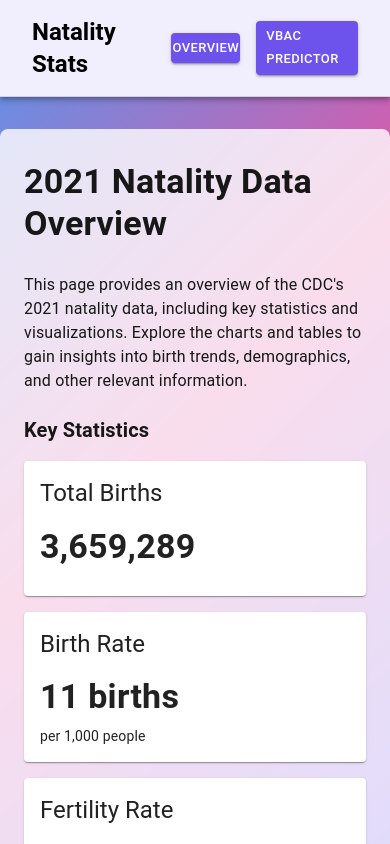
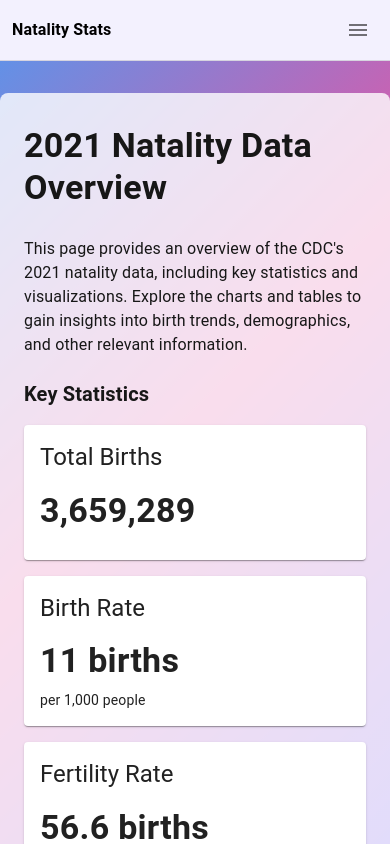
Before and after one commit to shroommu/natality-stats, a Next.js app in the folder frontend/: page / in a window 390 px wide. Shown: the top 844 px of the page. Built offline with nearby package versions, Linux system fonts and the light colour scheme.

Commit message:
mobile friendly menu

```diff
--- a/frontend/app/layout.tsx
+++ b/frontend/app/layout.tsx
@@ -1,7 +1,8 @@
 import type { Metadata } from "next";
 import "./globals.css";
-import { AppBar, Box, Button, Link, Toolbar, Typography } from "@mui/material";
+import { Box } from "@mui/material";
 import { AppThemeProvider } from "@/components/AppThemeProvider";
+import { AppHeader } from "@/components/AppHeader";
 import { APP_BACKGROUND_GRADIENT } from "@/theme/colorTokens";
 
 export const metadata: Metadata = {
@@ -22,42 +23,7 @@ export default function RootLayout({
         }}
       >
         <AppThemeProvider>
-          <AppBar position="static">
-            <Toolbar
-              sx={{
-                gap: 2,
-                display: "flex",
-                px: 4,
-                py: 2,
-                backgroundColor: "rgba(255, 255, 255, 0.9)",
-                borderBottom: "1px solid",
-                borderColor: "divider",
-              }}
-            >
-              <Link
-                href="/"
-                sx={{
-                  mr: 2,
-                  color: "black",
-                  textDecoration: "none",
-                }}
-              >
-                <Typography
-                  variant="h5"
-                  sx={{ fontWeight: 600 }}
-                  color="inherit"
-                >
-                  Natality Stats
-                </Typography>
-              </Link>
-              <Button variant="contained" size="small" href="/">
-                Overview
-              </Button>
-              <Button variant="contained" size="small" href="/vbac">
-                VBAC Predictor
-              </Button>
-            </Toolbar>
-          </AppBar>
+          <AppHeader />
           <Box
             component="main"
             sx={{
--- /dev/null
+++ b/frontend/components/AppHeader.tsx
@@ -0,0 +1,157 @@
+"use client";
+
+import { useState } from "react";
+import {
+  AppBar,
+  Box,
+  Button,
+  Drawer,
+  IconButton,
+  Link,
+  Toolbar,
+  Typography,
+} from "@mui/material";
+import MenuIcon from "@mui/icons-material/Menu";
+import CloseIcon from "@mui/icons-material/Close";
+
+const NAV_ITEMS = [
+  { label: "Overview", href: "/" },
+  { label: "VBAC Predictor", href: "/vbac" },
+] as const;
+
+export function AppHeader() {
+  const [drawerOpen, setDrawerOpen] = useState(false);
+
+  const openDrawer = () => setDrawerOpen(true);
+  const closeDrawer = () => setDrawerOpen(false);
+
+  return (
+    <AppBar
+      position="sticky"
+      elevation={0}
+      sx={{
+        top: 0,
+        zIndex: (theme) => theme.zIndex.drawer + 1,
+      }}
+    >
+      <Toolbar
+        sx={{
+          gap: { xs: 1.25, sm: 2 },
+          display: "flex",
+          justifyContent: "space-between",
+          px: { xs: 1.5, sm: 4 },
+          py: { xs: 1.25, sm: 2 },
+          backgroundColor: "rgba(255, 255, 255, 0.92)",
+          borderBottom: "1px solid",
+          borderColor: "divider",
+          backdropFilter: "blur(6px)",
+        }}
+      >
+        <Link
+          href="/"
+          sx={{
+            color: "black",
+            textDecoration: "none",
+            minWidth: 0,
+            flexGrow: 1,
+          }}
+        >
+          <Typography
+            variant="h5"
+            sx={{
+              fontWeight: 600,
+              fontSize: { xs: "1rem", sm: "1.5rem" },
+              letterSpacing: { xs: "0.01em", sm: 0 },
+              whiteSpace: "nowrap",
+              overflow: "hidden",
+              textOverflow: "ellipsis",
+            }}
+            color="inherit"
+          >
+            Natality Stats
+          </Typography>
+        </Link>
+
+        <Box
+          component="nav"
+          sx={{
+            display: { xs: "none", sm: "flex" },
+            gap: 1.25,
+          }}
+        >
+          {NAV_ITEMS.map((item) => (
+            <Button
+              key={item.href}
+              variant="contained"
+              size="small"
+              href={item.href}
+            >
+              {item.label}
+            </Button>
+          ))}
+        </Box>
+
+        <IconButton
+          aria-label="Open navigation menu"
+          onClick={openDrawer}
+          sx={{ display: { xs: "inline-flex", sm: "none" } }}
+        >
+          <MenuIcon />
+        </IconButton>
+      </Toolbar>
+
+      <Drawer anchor="right" open={drawerOpen} onClose={closeDrawer}>
+        <Box
+          sx={{
+            width: 280,
+            px: 2,
+            py: 1.5,
+            display: "flex",
+            flexDirection: "column",
+            gap: 1.5,
+          }}
+          role="presentation"
+        >
+          <Box
+            sx={{
+              display: "flex",
+              alignItems: "center",
+              justifyContent: "space-between",
+            }}
+          >
+            <Typography variant="subtitle1" sx={{ fontWeight: 700 }}>
+              Menu
+            </Typography>
+            <IconButton
+              aria-label="Close navigation menu"
+              onClick={closeDrawer}
+            >
+              <CloseIcon />
+            </IconButton>
+          </Box>
+
+          <Box
+            component="nav"
+            sx={{ display: "flex", flexDirection: "column", gap: 1 }}
+          >
+            {NAV_ITEMS.map((item) => (
+              <Button
+                key={item.href}
+                variant="contained"
+                href={item.href}
+                onClick={closeDrawer}
+                sx={{
+                  justifyContent: "flex-start",
+                  minHeight: 42,
+                  borderRadius: 2,
+                }}
+              >
+                {item.label}
+              </Button>
+            ))}
+          </Box>
+        </Box>
+      </Drawer>
+    </AppBar>
+  );
+}
```
